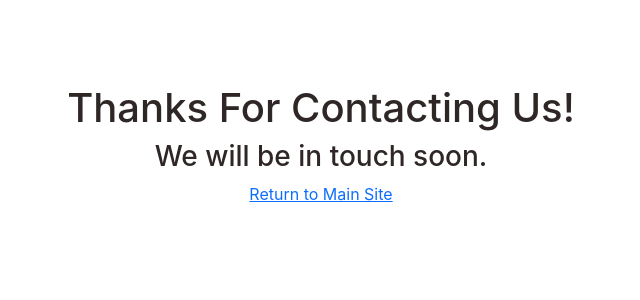
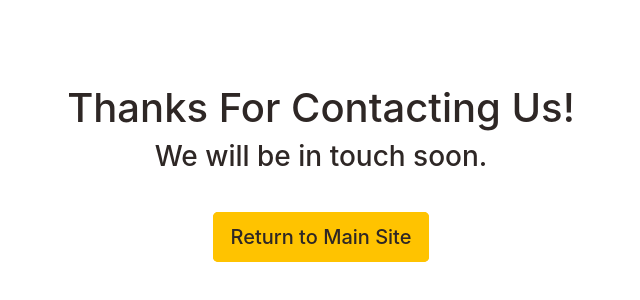
Before and after one commit to Zgibbs58/Mofield-Brothers-Construction, a plain HTML site: page Mofield_Brothers_Final/thanks.html in a window 1280 px wide. Shown: the part 76-376 px from the top of the page, without its empty margins (319-959 px from the left). Drawn offline with nearby package versions, Linux system fonts and the light colour scheme.

Commit message:
Add files via upload

```diff
--- a/Mofield_Brothers_Final/style.css
+++ b/Mofield_Brothers_Final/style.css
@@ -58,7 +58,7 @@ body {
 .hero .container .paddingButton {
     margin-bottom: 40px;
 }
-.hero .contactButton {
+.contactButton {
     text-decoration: none;
     padding: 10px 15px;
     border: 3px solid #FFC300;
--- a/Mofield_Brothers_Final/thanks.html
+++ b/Mofield_Brothers_Final/thanks.html
@@ -13,7 +13,7 @@
     <div class="container thanks">
         <h1>Thanks For Contacting Us!</h1>
         <h3>We will be in touch soon.</h3>
-        <div class="mb-3">
+        <div class="mb-3 mt-5">
             <a class="contactButton" href="https://zgibbs58.github.io/Mofield-Brothers-Construction/Mofield_Brothers_Final/index.html">Return to Main Site</a>
         </div>
     </div>
```
